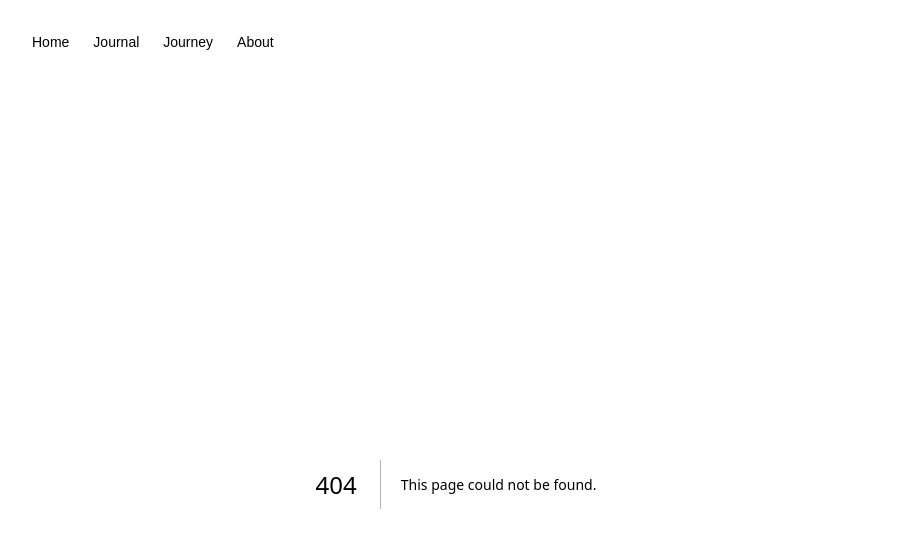
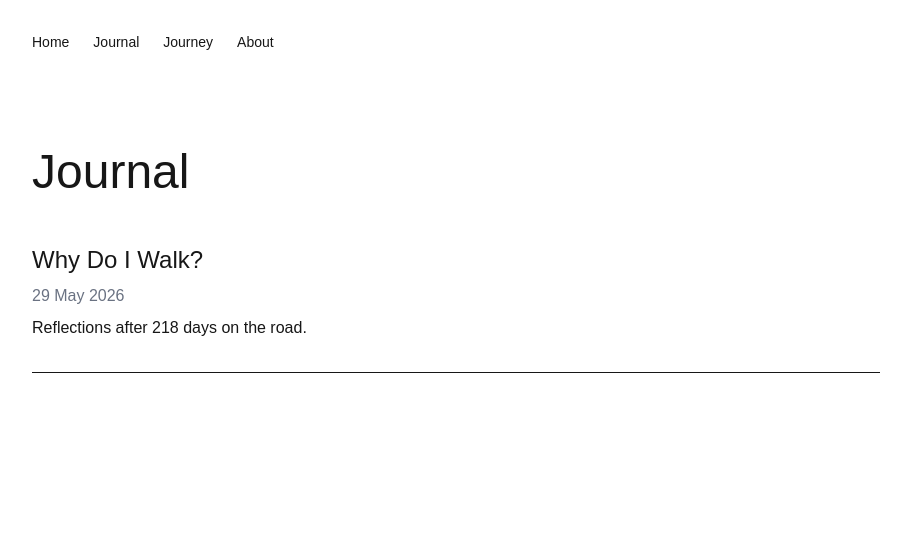
Before and after one commit to EthDevelopment/Swaeonearth, a Next.js app: page /journal in a window 1280 px wide. Before the commit this address had no page. Shown: the top 548 px of the page, without its empty margins (184-1095 px from the left). Built offline with nearby package versions, Linux system fonts and the light colour scheme.

Commit message:
Created journal

```diff
--- a/app/journal/Journalpage.tsx
+++ /dev/null
@@ -1,3 +0,0 @@
-export default function Journalpage() {
-  return <h1>Journal</h1>;
-}
--- /dev/null
+++ b/app/journal/[slug]/page.tsx
@@ -0,0 +1,24 @@
+import { getPostBySlug } from "@/lib/posts";
+import ReactMarkdown from "react-markdown";
+
+export default async function PostPage({
+  params,
+}: {
+  params: Promise<{ slug: string }>;
+}) {
+  const { slug } = await params;
+
+  const post = getPostBySlug(slug);
+
+  return (
+    <article className="py-16 max-w-3xl">
+      <h1 className="text-5xl font-light mb-4">{post.title}</h1>
+
+      <p className="text-gray-500 mb-12">
+        {new Date(post.date).toLocaleDateString("en-GB")}
+      </p>
+
+      <ReactMarkdown>{post.content}</ReactMarkdown>
+    </article>
+  );
+}
--- /dev/null
+++ b/app/journal/page.tsx
@@ -0,0 +1,35 @@
+import { getAllPosts } from "@/lib/posts";
+import Link from "next/link";
+
+export default function JournalPage() {
+  const posts = getAllPosts();
+
+  return (
+    <div className="py-16">
+      <h1 className="text-5xl font-light">Journal</h1>
+
+      <div className="mt-12 space-y-8">
+        {posts.map((post: any) => (
+          <div key={post.slug} className="border-b pb-8">
+            <Link
+              href={`/journal/${post.slug}`}
+              className="text-2xl hover:underline"
+            >
+              {post.title}
+            </Link>
+
+            <p className="mt-2 text-gray-500">
+              {new Date(post.date).toLocaleDateString("en-GB", {
+                day: "numeric",
+                month: "long",
+                year: "numeric",
+              })}
+            </p>
+
+            <p className="mt-2">{post.excerpt}</p>
+          </div>
+        ))}
+      </div>
+    </div>
+  );
+}
--- a/app/page.tsx
+++ b/app/page.tsx
@@ -1,23 +1,11 @@
+import Hero from "@/components/Hero";
+import LatestEntry from "@/components/LatestEntry";
+
 export default function Home() {
   return (
-    <main className="min-h-screen">
-      <div className="mx-auto max-w-4xl px-6 py-16">
-        <h1 className="text-5xl font-light">Swae On Earth</h1>
-
-        <p className="mt-4 text-gray-600">
-          Walking from the United Kingdom to Kenya.
-        </p>
-
-        <div className="mt-16">
-          <p className="text-sm uppercase tracking-wider">Day 218</p>
-
-          <h2 className="mt-2 text-3xl">Istanbul, Türkiye</h2>
-
-          <p className="mt-4 text-lg text-gray-700">
-            One continent crossed. Another waiting.
-          </p>
-        </div>
-      </div>
+    <main>
+      <Hero />
+      <LatestEntry />
     </main>
   );
 }
--- /dev/null
+++ b/components/Hero.tsx
@@ -0,0 +1,21 @@
+export default function Hero() {
+  return (
+    <section className="py-24">
+      <h1 className="text-7xl font-light">Swae On Earth</h1>
+
+      <p className="mt-6 text-xl text-gray-600">
+        Walking from the United Kingdom to Kenya.
+      </p>
+
+      <div className="mt-16">
+        <p className="text-sm uppercase tracking-widest">Day 218</p>
+
+        <h2 className="mt-2 text-3xl">Istanbul, Türkiye</h2>
+
+        <p className="mt-4 text-lg text-gray-700">
+          One continent crossed. Another waiting.
+        </p>
+      </div>
+    </section>
+  );
+}
--- /dev/null
+++ b/components/LatestEntry.tsx
@@ -0,0 +1,19 @@
+export default function LatestEntry() {
+  return (
+    <section className="mt-24">
+      <p className="text-sm uppercase tracking-widest text-gray-500">
+        Latest Entry
+      </p>
+
+      <div className="mt-4">
+        <h2 className="text-3xl font-light">Why Do I Walk?</h2>
+
+        <p className="mt-3 text-gray-600">
+          Reflections after 218 days on the road.
+        </p>
+
+        <button className="mt-6 border px-4 py-2">Read Entry</button>
+      </div>
+    </section>
+  );
+}
--- /dev/null
+++ b/content/why-do-i-walk.md
@@ -0,0 +1,19 @@
+---
+title: Why Do I Walk?
+date: 2026-05-29
+location: Istanbul, Türkiye
+excerpt: Reflections after 218 days on the road.
+slug: why-do-i-walk
+---
+
+Why do I walk?
+
+When I set out,
+
+time is what I wanted.
+
+For what?
+
+I didn't know.
+
+All I knew was I needed time.
--- /dev/null
+++ b/lib/posts.ts
@@ -0,0 +1,54 @@
+import fs from "fs";
+import path from "path";
+import matter from "gray-matter";
+
+const postsDirectory = path.join(process.cwd(), "content");
+
+export type Post = {
+  slug: string;
+  content: string;
+  title: string;
+  date: string;
+  excerpt?: string;
+  location?: string;
+};
+
+export function getAllPosts() {
+  const fileNames = fs.readdirSync(postsDirectory);
+
+  const posts = fileNames.map((fileName) => {
+    const slug = fileName.replace(".md", "");
+
+    const fullPath = path.join(postsDirectory, fileName);
+
+    const fileContents = fs.readFileSync(fullPath, "utf8");
+
+    const { data } = matter(fileContents);
+
+    return {
+      slug,
+      ...data,
+    };
+  });
+
+  return posts.sort(
+    (a: any, b: any) => new Date(b.date).getTime() - new Date(a.date).getTime(),
+  );
+}
+
+export function getPostBySlug(slug: string): Post {
+  const fullPath = path.join(postsDirectory, `${slug}.md`);
+
+  const fileContents = fs.readFileSync(fullPath, "utf8");
+
+  const { data, content } = matter(fileContents);
+
+  return {
+    slug,
+    content,
+    title: data.title as string,
+    date: String(data.date),
+    excerpt: data.excerpt as string | undefined,
+    location: data.location as string | undefined,
+  };
+}
--- a/package.json
+++ b/package.json
@@ -9,9 +9,11 @@
     "lint": "eslint"
   },
   "dependencies": {
+    "gray-matter": "^4.0.3",
     "next": "16.2.6",
     "react": "19.2.4",
-    "react-dom": "19.2.4"
+    "react-dom": "19.2.4",
+    "react-markdown": "^10.1.0"
   },
   "devDependencies": {
     "@tailwindcss/postcss": "^4",
```
Also changed, not shown: app/about/page.tsx (renamed from app/about/Aboutpage.tsx), app/journey/page.tsx (renamed from app/journey/Journeypage.tsx), 1 other file (tests, documents, lock files or other folders).
